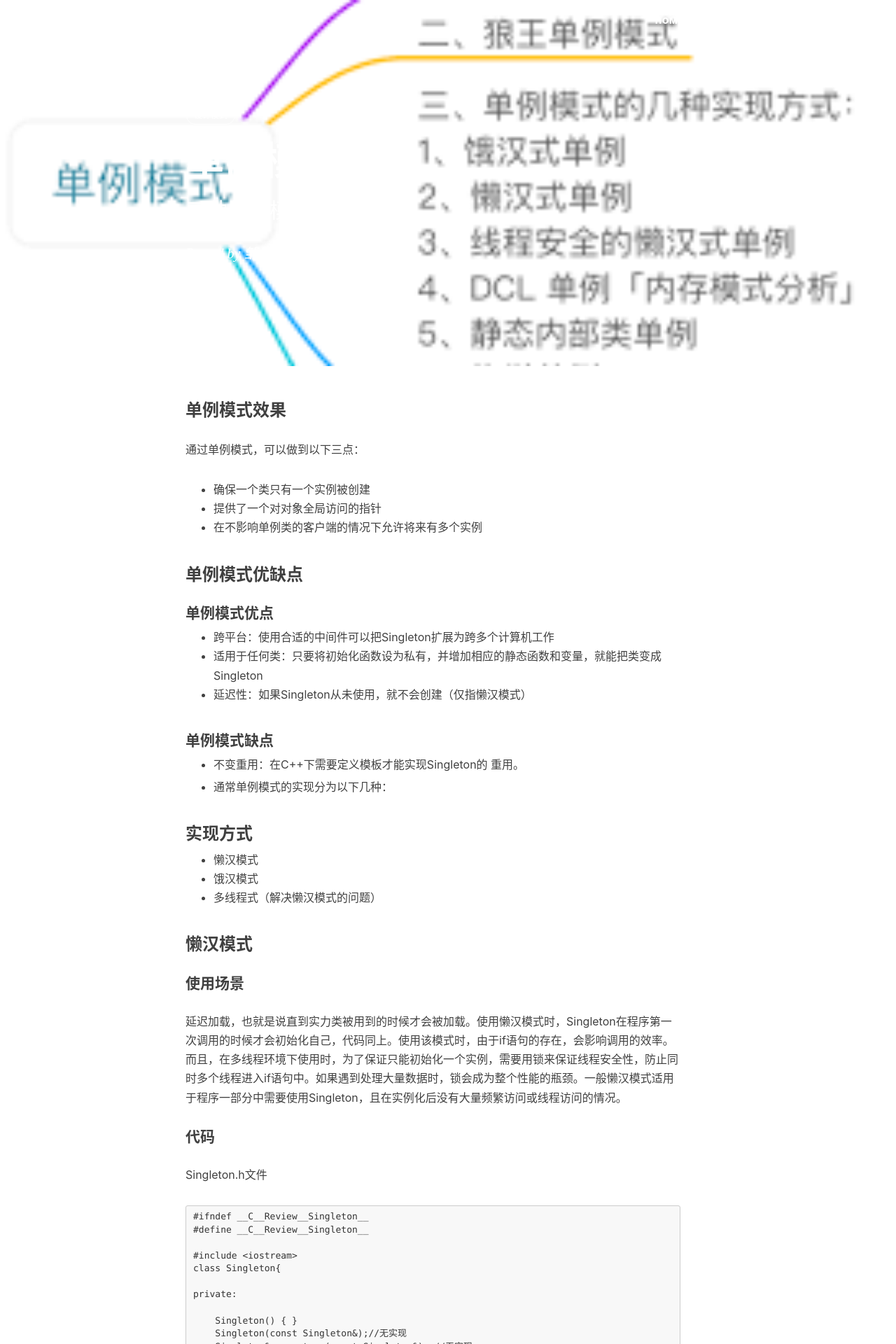
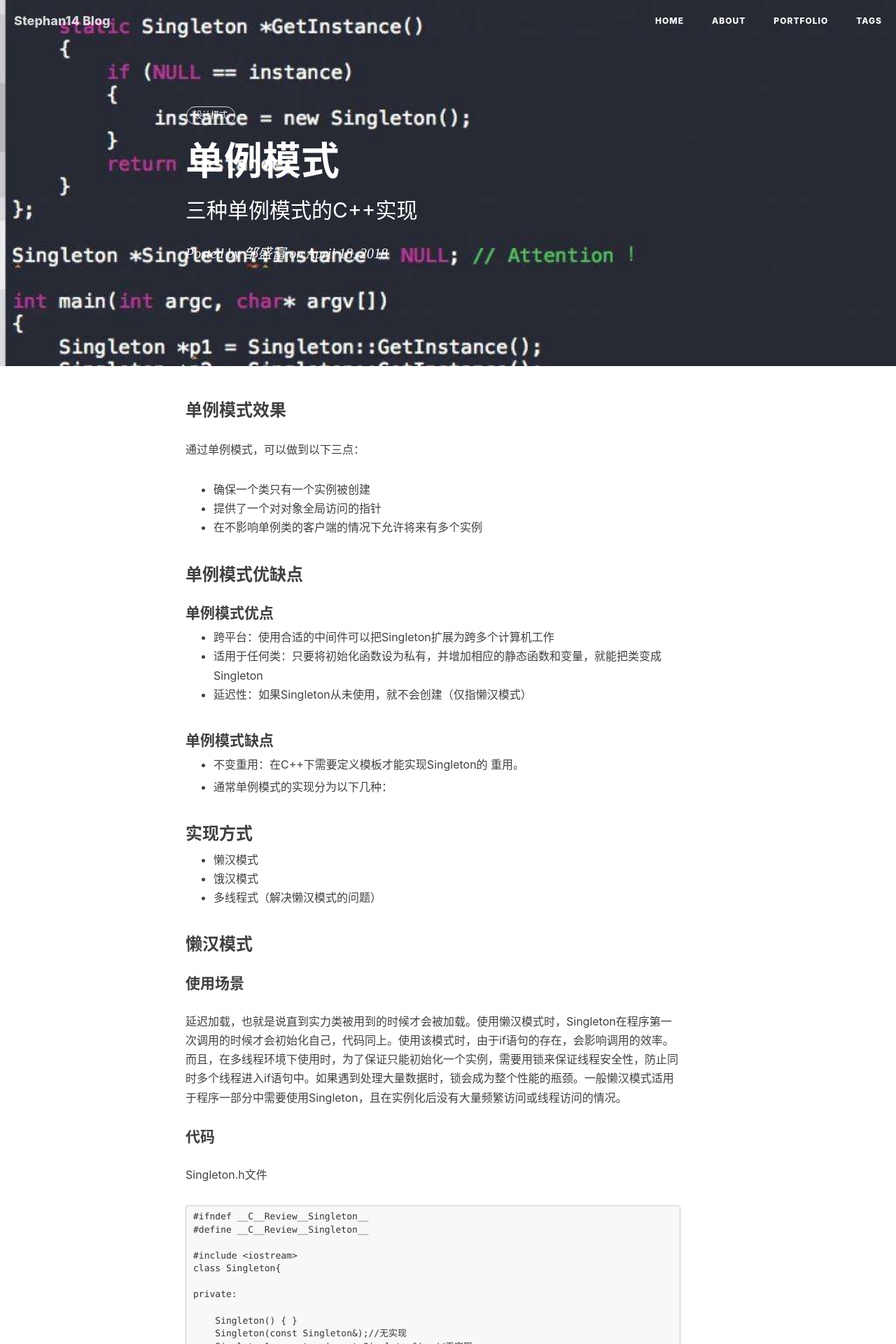
Before and after one commit to Stephan14/Stephan14.github.io, a Jekyll site: the page built from _posts/2018-04-28-singleton-pattern.markdown, in a window 1280 px wide. Shown: the top 1920 px of the page at 70% size. Built offline with Jekyll 4.4.1, drawn with Linux system fonts in a browser that asks for light colours; nearby versions of some CDN libraries; comment, search, counter and statistics services are not loaded.

Commit message:
修改图片

```diff
--- a/_posts/2018-04-28-singleton-pattern.markdown
+++ b/_posts/2018-04-28-singleton-pattern.markdown
@@ -4,7 +4,7 @@ title:      "单例模式"
 subtitle:   "三种单例模式的C++实现"
 date:       2018-04-18 09:09:00
 author:     "邹盛富"
-header-img: "img/singleton.png"
+header-img: "img/singleton.jpeg"
 tags:
     - 设计模式
 ---
```
Also changed, not shown: img/singleton.jpeg (added), img/singleton.png (deleted).
